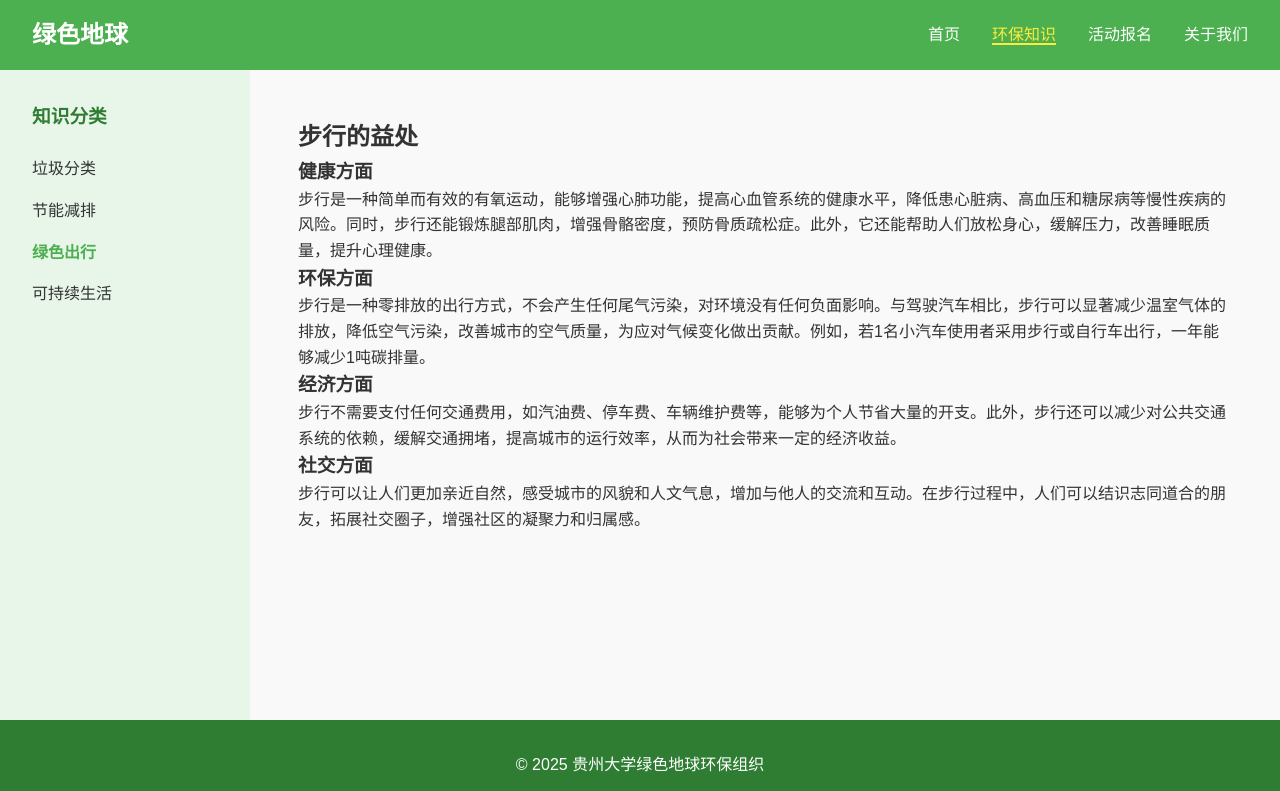
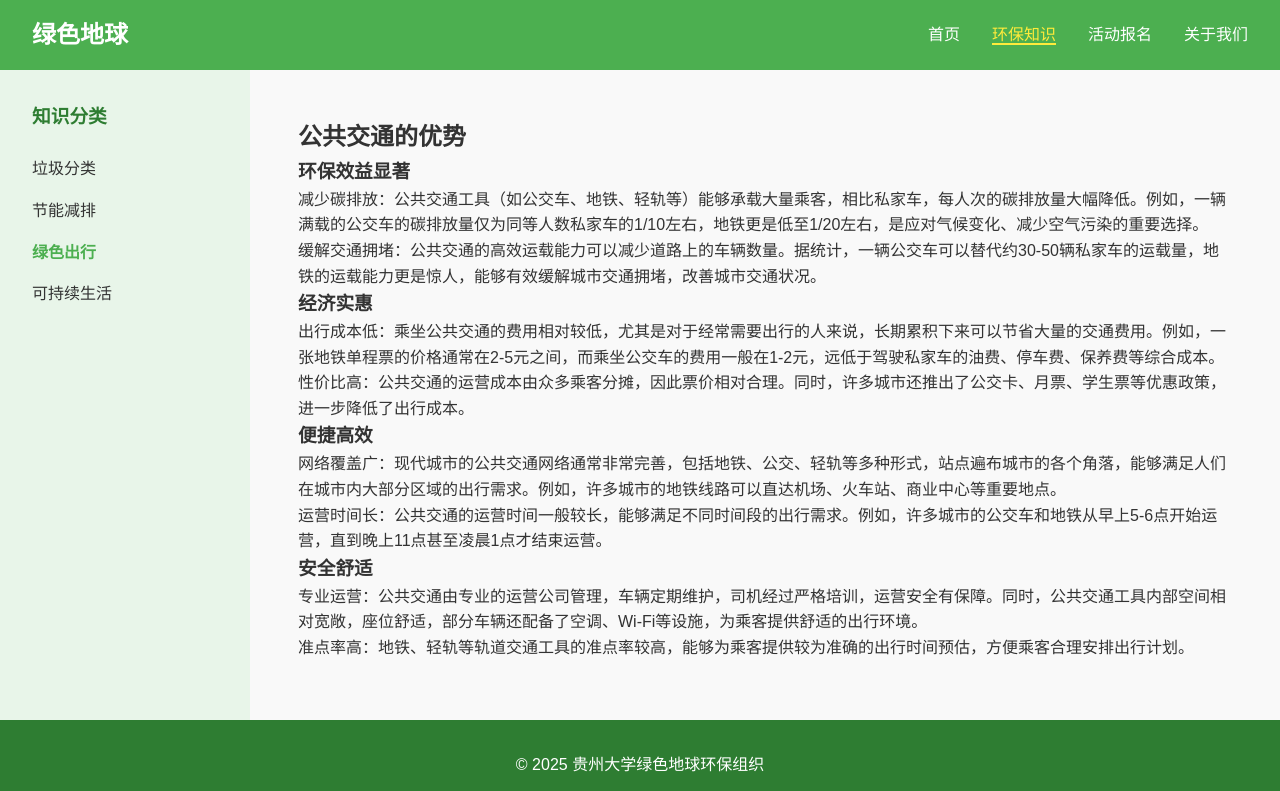
Before and after one commit to MoonLightMoons/webui, a website: page greenTravelling/bus.html in a window 1280 px wide. Shown: the top 791 px of the page. Drawn offline with Linux system fonts and the light colour scheme.

Commit message:
greenTravellingManners

```diff
--- a/greenTravelling/bus.html
+++ b/greenTravelling/bus.html
@@ -42,28 +42,32 @@
 
     <!-- 主区域 -->
     <main class="knowledge-main">
-      <h2>步行的益处</h2>
+      <h2>公共交通的优势</h2>
       <div class="waste-category-content">
         <div class="waste-intro">
-          <h3>健康方面</h3>
-          <p>步行是一种简单而有效的有氧运动，能够增强心肺功能，提高心血管系统的健康水平，降低患心脏病、高血压和糖尿病等慢性疾病的风险。同时，步行还能锻炼腿部肌肉，增强骨骼密度，预防骨质疏松症。此外，它还能帮助人们放松身心，缓解压力，改善睡眠质量，提升心理健康。</p>
+          <h3>环保效益显著</h3>
+          <p>减少碳排放：公共交通工具（如公交车、地铁、轻轨等）能够承载大量乘客，相比私家车，每人次的碳排放量大幅降低。例如，一辆满载的公交车的碳排放量仅为同等人数私家车的1/10左右，地铁更是低至1/20左右，是应对气候变化、减少空气污染的重要选择。</p>
+        <p>缓解交通拥堵：公共交通的高效运载能力可以减少道路上的车辆数量。据统计，一辆公交车可以替代约30-50辆私家车的运载量，地铁的运载能力更是惊人，能够有效缓解城市交通拥堵，改善城市交通状况。</p>
 
         </div>
 
         <div class="waste-examples">
-          <h3>环保方面</h3>
-          <p>步行是一种零排放的出行方式，不会产生任何尾气污染，对环境没有任何负面影响。与驾驶汽车相比，步行可以显著减少温室气体的排放，降低空气污染，改善城市的空气质量，为应对气候变化做出贡献。例如，若1名小汽车使用者采用步行或自行车出行，一年能够减少1吨碳排量。</p>
+          <h3>经济实惠</h3>
+          <p>出行成本低：乘坐公共交通的费用相对较低，尤其是对于经常需要出行的人来说，长期累积下来可以节省大量的交通费用。例如，一张地铁单程票的价格通常在2-5元之间，而乘坐公交车的费用一般在1-2元，远低于驾驶私家车的油费、停车费、保养费等综合成本。</p>
+        <p>性价比高：公共交通的运营成本由众多乘客分摊，因此票价相对合理。同时，许多城市还推出了公交卡、月票、学生票等优惠政策，进一步降低了出行成本。</p>
         </div>
 
         <div class="waste-disposal">
-          <h3>经济方面</h3>
-          <p>步行不需要支付任何交通费用，如汽油费、停车费、车辆维护费等，能够为个人节省大量的开支。此外，步行还可以减少对公共交通系统的依赖，缓解交通拥堵，提高城市的运行效率，从而为社会带来一定的经济收益。</p>
+          <h3>便捷高效</h3>
+          <p>网络覆盖广：现代城市的公共交通网络通常非常完善，包括地铁、公交、轻轨等多种形式，站点遍布城市的各个角落，能够满足人们在城市内大部分区域的出行需求。例如，许多城市的地铁线路可以直达机场、火车站、商业中心等重要地点。</p>
+        <p>运营时间长：公共交通的运营时间一般较长，能够满足不同时间段的出行需求。例如，许多城市的公交车和地铁从早上5-6点开始运营，直到晚上11点甚至凌晨1点才结束运营。</p>
         </div>
 
         <div class="waste-importance">
-          <h3>社交方面</h3>
+          <h3>安全舒适</h3>
 
-          <p>步行可以让人们更加亲近自然，感受城市的风貌和人文气息，增加与他人的交流和互动。在步行过程中，人们可以结识志同道合的朋友，拓展社交圈子，增强社区的凝聚力和归属感。</p>
+          <p>专业运营：公共交通由专业的运营公司管理，车辆定期维护，司机经过严格培训，运营安全有保障。同时，公共交通工具内部空间相对宽敞，座位舒适，部分车辆还配备了空调、Wi-Fi等设施，为乘客提供舒适的出行环境。</p>
+        <p>准点率高：地铁、轻轨等轨道交通工具的准点率较高，能够为乘客提供较为准确的出行时间预估，方便乘客合理安排出行计划。</p>
         </div>
       </div>
     </main>
```
Also changed, not shown: greenTravelling/bicycle.html (+10 -7 lines), greenTravelling/car.html (+13 -9 lines).
